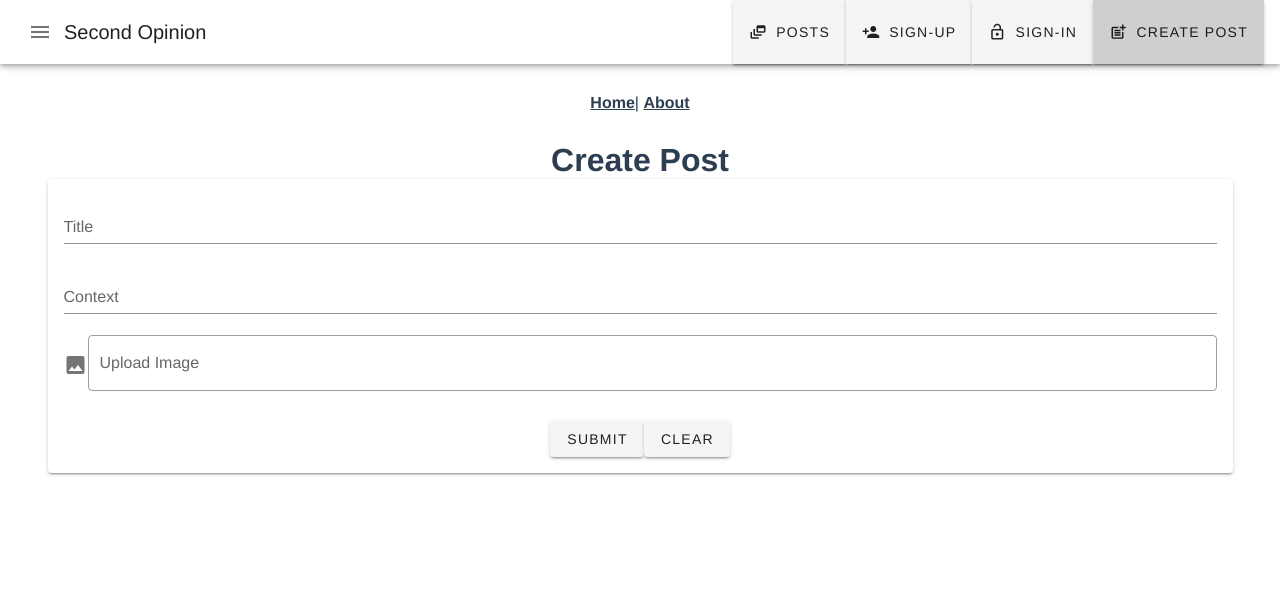
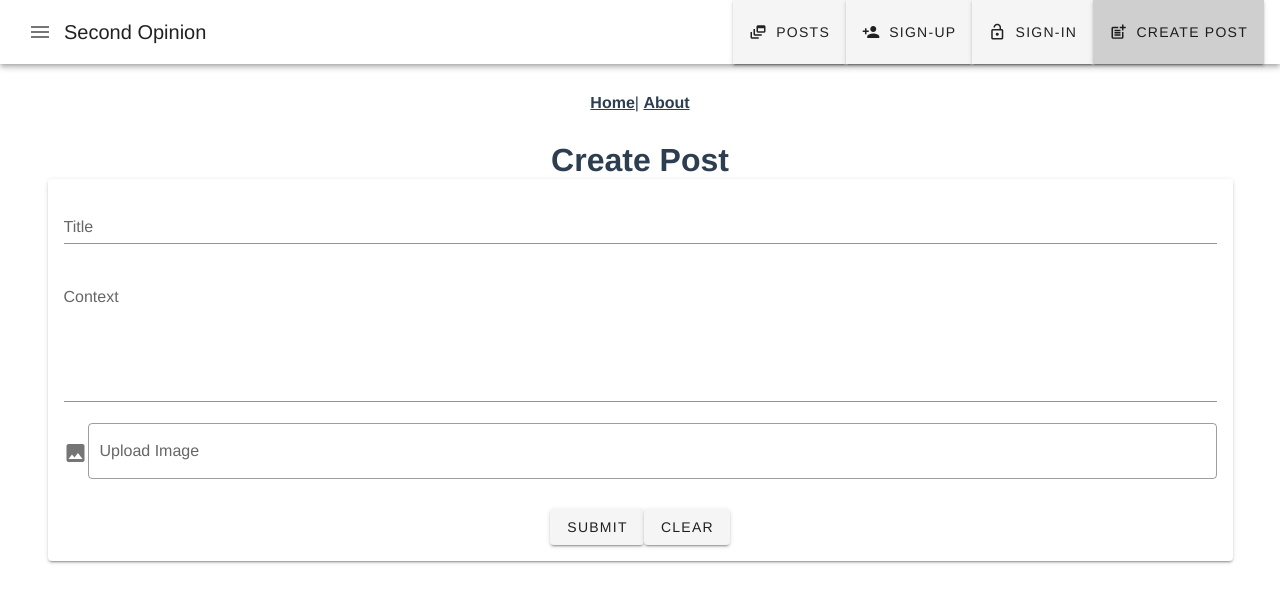
Before and after one commit to AdamCassidy/feedback-app, a Vue app: page /post/new in a window 1280 px wide. Shown: the top 602 px of the page. Built offline with nearby package versions, Linux system fonts and the light colour scheme.

Commit message:
Add attributes to text fields

```diff
--- a/src/views/Post/CreatePost.vue
+++ b/src/views/Post/CreatePost.vue
@@ -10,8 +10,8 @@
                 <form @submit.prevent="addPost">
                   <v-row>
                     <v-flex>
-                      <v-text-field label="Title" required></v-text-field>
-                      <v-text-field multi-line label="Context"></v-text-field>
+                      <v-text-field label="Title" single-line required></v-text-field>
+                      <v-textarea label="Context" auto-grow></v-textarea>
                       <v-file-input label="Upload Image" outlined prepend-icon="image"></v-file-input>
                       <v-btn type="submit">Submit</v-btn>
                       <v-btn type="clear">Clear</v-btn>
```
